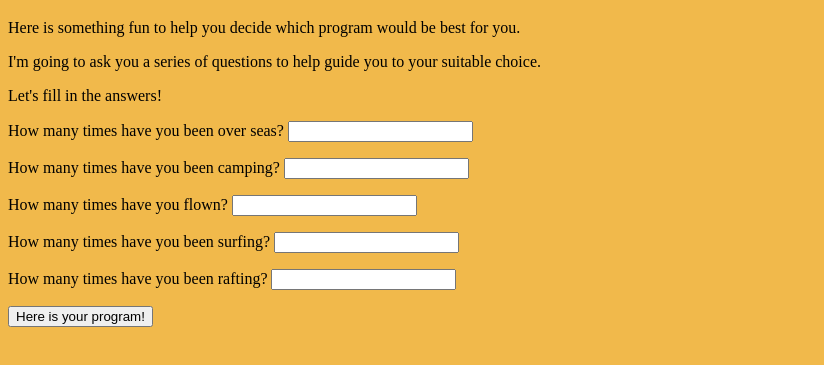
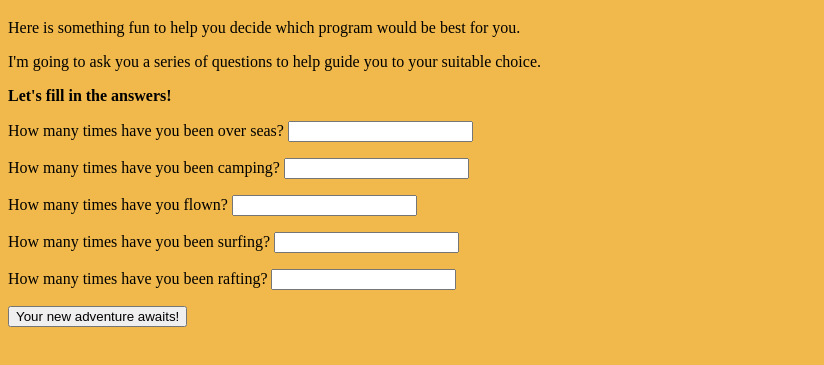
Before and after one commit to Darlene503/java-project, a plain HTML site: page index.html in a window 1280 px wide. Shown: the part 61-426 px from the top of the page, without its empty margins (0-824 px from the left). Drawn offline with Linux system fonts and the light colour scheme; a script that the page names is missing.

Commit message:
edit suggest button

```diff
--- a/index.html
+++ b/index.html
@@ -12,7 +12,7 @@
     <p>Here is something fun to help you decide which program would be best for you.</p>
     <p>I'm going to ask you a series of questions to help guide you to your suitable choice.</p>
 
-    <p>Let's fill in the answers!</p>
+    <p><strong>Let's fill in the answers!</strong></p>
 
     <form id="userInfo">
       <p id="Error" class = "hidden"> make sure to fill in the blanks</p>
@@ -40,7 +40,7 @@
 
     </label>
 
-      <button type="submit">Here is your program!<!DOCTYPE html>
+      <button type="submit">Your new adventure awaits!<!DOCTYPE html>
     </button>
 
     </form>
```
